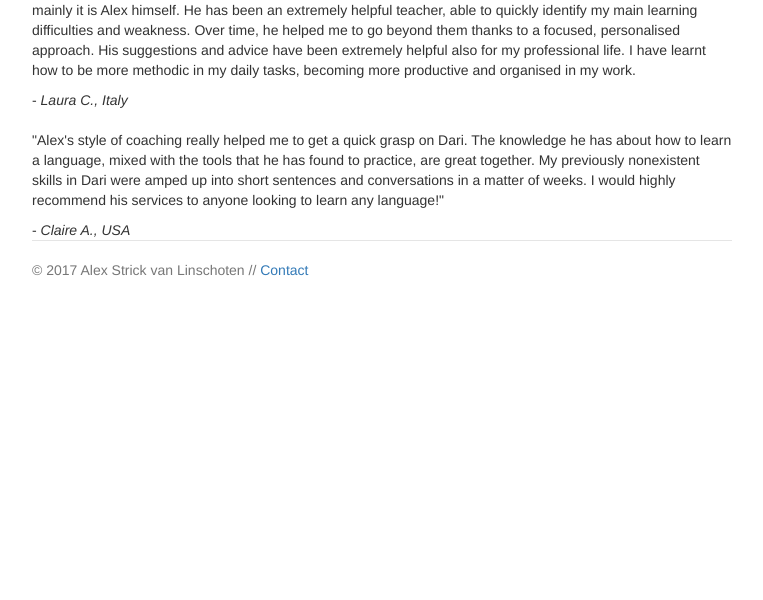
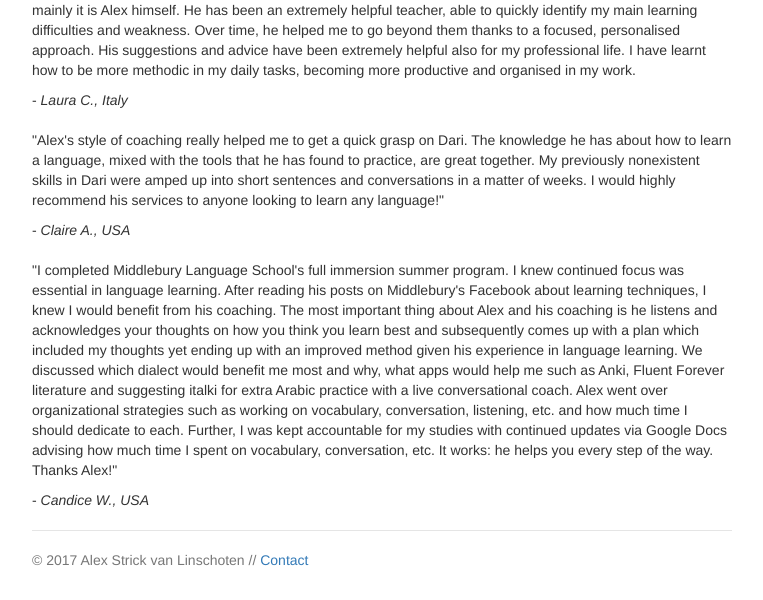
Before and after one commit to strickvl/languagecoach, a Flask app: page /coaching in a window 1280 px wide. Shown: the part 1715-2315 px from the top of the page, without its empty margins (258-1021 px from the left). Before the commit the page ends 1991 px from the top, so only its background shows below. Run offline with Flask 2, Linux system fonts and the light colour scheme; some libraries are stand-ins or nearby versions.

Commit message:
add new testimonial to coach page

```diff
--- a/lc-app/app/templates/coaching.html
+++ b/lc-app/app/templates/coaching.html
@@ -73,6 +73,15 @@
             "Alex's style of coaching really helped me to get a quick grasp on Dari. The knowledge he has about how to learn a language, mixed with the tools that he has found to practice, are great together. My previously nonexistent skills in Dari were amped up into short sentences and conversations in a matter of weeks. I would highly recommend his services to anyone looking to learn any language!"
         </p>
         - <i>Claire A., USA</i>
+        <br><br>
+        </div>
+        <div>
+        <p>
+           "I completed Middlebury Language School's full immersion summer program. I knew continued focus was essential in language learning. After reading his posts on Middlebury's Facebook about learning techniques, I knew I would benefit from his coaching. The most important thing about Alex and his coaching is he listens and acknowledges your thoughts on how you think you learn best and subsequently comes up with a plan which included my thoughts yet ending up with an improved method given his experience in language learning. We discussed which dialect would benefit me most and why, what apps would help me such as Anki, Fluent Forever literature and suggesting italki for extra Arabic practice with a live conversational coach. Alex went over organizational strategies such as working on vocabulary, conversation, listening, etc. and how much time I should dedicate to each. Further, I was kept accountable for my studies with continued updates via Google Docs advising how much time I spent on vocabulary, conversation, etc. It works: he helps you every step of the way. Thanks Alex!"
+        </p>
+        - <i>Candice W., USA</i>
+        <br><br>
+        </div>
 
       <footer class="footer">
         <p>&copy; 2017 Alex Strick van Linschoten // <a href="https://incrementalelephant.org/contact/">Contact</a></p>
```
